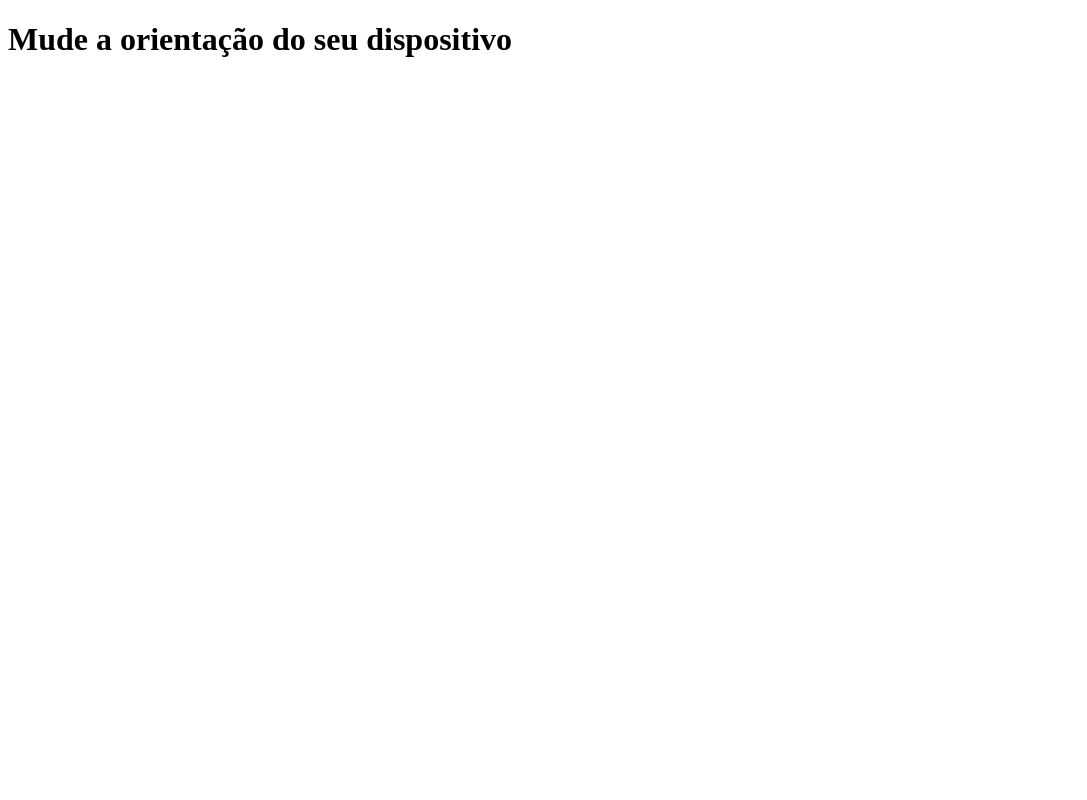
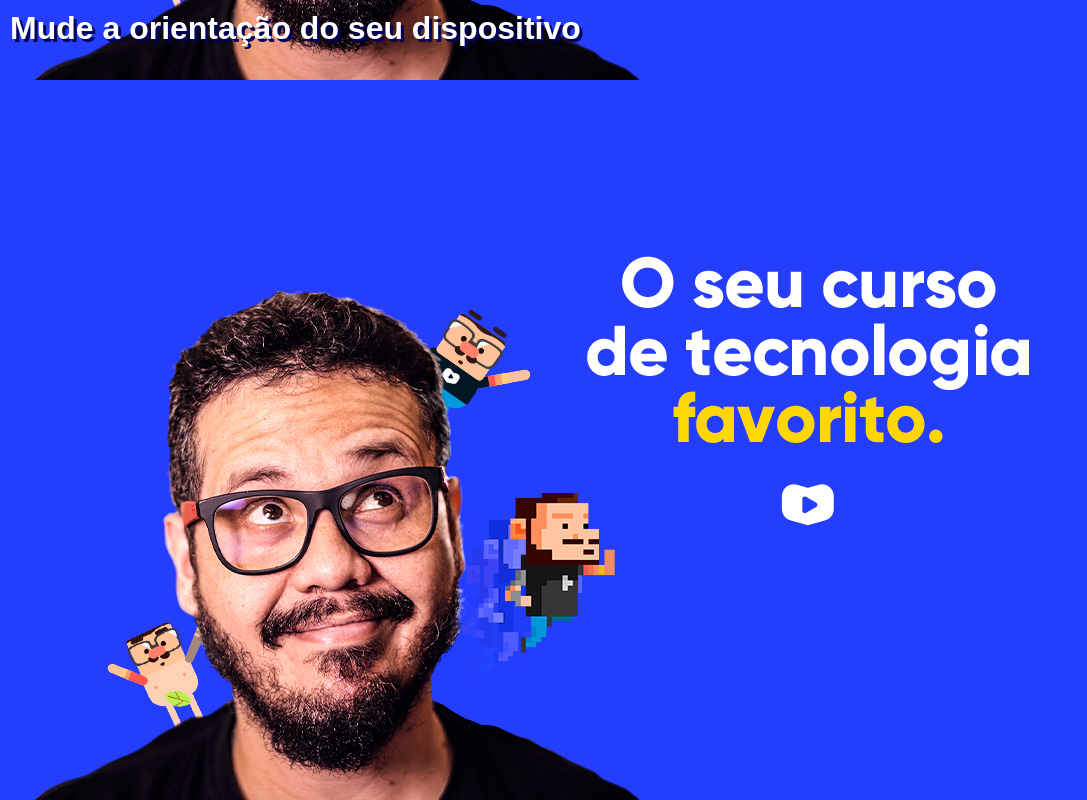
Before and after one commit to Leckoo/estudo-css-e-html, a plain HTML site: page exercícios/ex026/mq002/index.html in a window 1280 px wide. Shown: the whole page, without its empty margins (0-1087 px from the left). Drawn offline with Linux system fonts and the light colour scheme.

Commit message:
complemento ex 26

```diff
--- a/exercícios/ex026/mq002/estilos/paisagem.css
+++ b/exercícios/ex026/mq002/estilos/paisagem.css
@@ -1,3 +1,8 @@
 @charset "UTF-8";
 
 /*aparelho deitado*/
+
+body {
+    background: url(../imagens/cev-landscape.jpg);
+    background-position: left bottom;
+}
--- a/exercícios/ex026/mq002/estilos/retrato.css
+++ b/exercícios/ex026/mq002/estilos/retrato.css
@@ -1,3 +1,8 @@
 @charset "UTF-8";
 
 /*Aparelho em pé*/
+
+body {
+    background-image: url(../imagens/cev-portrait.jpg);
+    background-position: center bottom;
+}
--- a/exercícios/ex026/mq002/estilos/style.css
+++ b/exercícios/ex026/mq002/estilos/style.css
@@ -1 +1,21 @@
 @charset "UTF-8";
+
+* {
+    margin: 0px;
+    padding: 0px;
+    font-family: Arial, Helvetica, sans-serif;
+}
+
+html, body {
+    width: 100vw;
+    height: 100vh;
+    background-color: blue;
+    background-size: contain;
+    background-repeat: no-repeat;
+}
+
+h1 {
+    color: white;
+    text-shadow: 3px 3px 0px rgb(2, 2, 88);
+    padding: 10px;
+}
```
